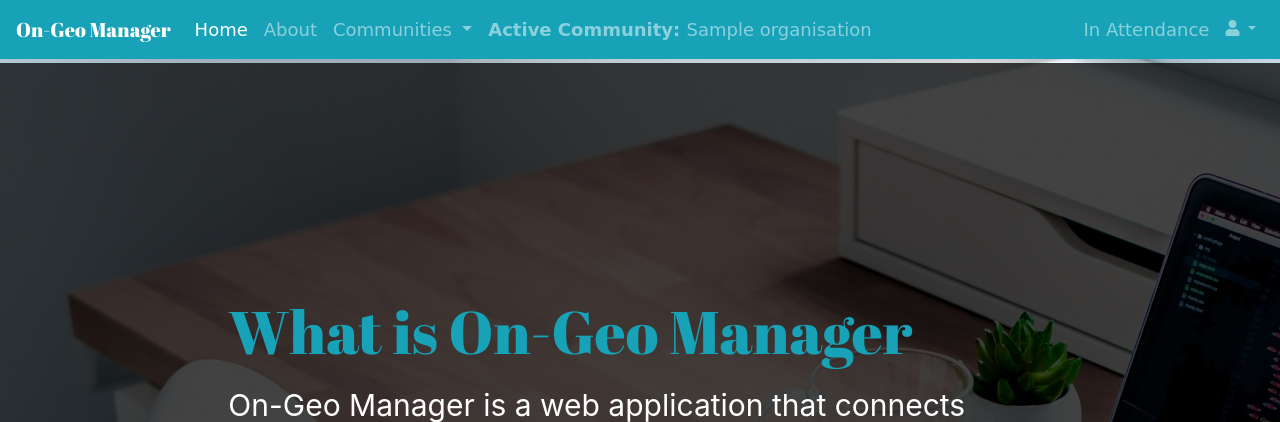
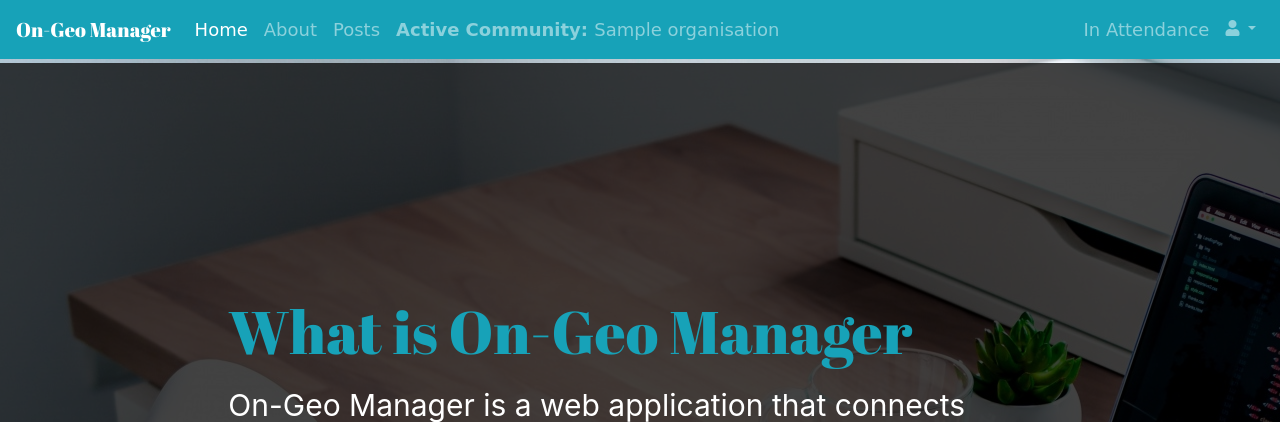
Before and after one commit to Paulwamaria/On-Geo, a Django app: page /about/ in a window 1280 px wide. Shown: the top 422 px of the page. Run offline with Django 3.2, Linux system fonts and the light colour scheme; a user stored in the database is signed in; tables that the repository leaves empty hold one stand-in row (values such as "Sample post"); some libraries are stand-ins or nearby versions; some web fonts are replaced.

Commit message:
Remove repeated links

```diff
--- a/ongeo/templates/navbar.html
+++ b/ongeo/templates/navbar.html
@@ -15,18 +15,21 @@
             <li class="nav-item">
                 <a class="nav-link nvs" href="{% url 'about' %}">About</a>
             </li>
+            <li class="nav-item">
+                <a class="nav-link nvs" href="{% url 'posts' %}">Posts</a>
+            </li>
 
 
-            <li class="nav-item dropdown">
+            <!-- <li class="nav-item dropdown">
                 <a class="nav-link dropdown-toggle nvs" id="navbarDropdownMenuLink-333" data-toggle="dropdown"
                     aria-haspopup="true" aria-expanded="false">Communities
                 </a>
                 <div class="dropdown-menu dropdown-default bg-info" aria-labelledby="navbarDropdownMenuLink-333">
                     <a class="dropdown-item nvs" href="{% url 'posts' %}">Moringa</a>
-                    <a class="dropdown-item nvs" href="{% url 'setup' %}">Safaricom</a>
-                    <a class="dropdown-item nvs" href="{% url 'setup' %}">Airtel</a>
+                    <a class="dropdown-item nvs" href="{% url 'posts' %}">Safaricom</a>
+                    <a class="dropdown-item nvs" href="{% url 'posts' %}">Airtel</a>
                 </div>
-            </li>
+            </li> -->
             <li class="nav-item">
                 <a class="nav-link nvs" href="{% url 'posts' %}"><strong>Active Community: </strong>{{user.profile.community}}</a>
             </li>
```
